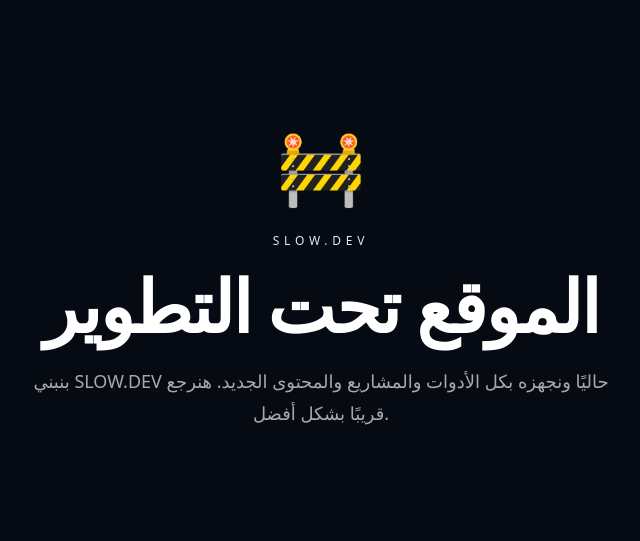
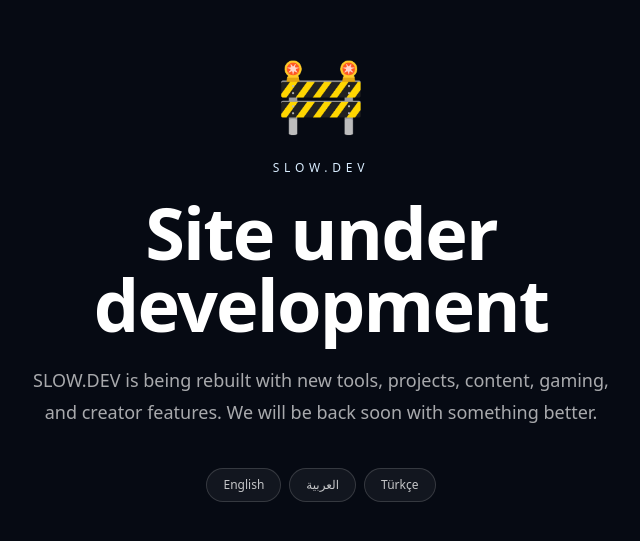
Before and after one commit to SLOW429/personal-site, a Next.js app: page / in a window 1280 px wide. Shown: the part 121-662 px from the top of the page, without its empty margins (319-959 px from the left). Built offline with nearby package versions, Linux system fonts and the light colour scheme.

Commit message:
feat: wire multilingual maintenance layout

```diff
--- a/app/layout.tsx
+++ b/app/layout.tsx
@@ -1,9 +1,12 @@
 import type { Metadata } from "next";
+import { headers } from "next/headers";
 import "./globals.css";
 import { SiteHeader } from "@/components/layout/site-header";
 import { SiteFooter } from "@/components/layout/site-footer";
 import HomeExpansion from "@/components/home/home-expansion";
 import { DevelopmentNotice } from "@/components/layout/development-notice";
+import { LanguageSwitcher } from "@/components/layout/language-switcher";
+import { isLocale, localeDirections, maintenanceCopy, type Locale } from "@/lib/i18n";
 
 const siteUrl = "https://slows.dev";
 
@@ -12,21 +15,25 @@ export const metadata: Metadata = {
   title: { default: "SLOW — Developer, Creator & Builder", template: "%s | SLOW" },
   description: "SLOW.DEV is currently under development.",
   alternates: { canonical: "/" },
+  robots: { index: false, follow: false },
 };
 
 export const viewport = { themeColor: "#060a13" };
 
-function MaintenancePage() {
+function MaintenancePage({ locale }: { locale: Locale }) {
+  const copy = maintenanceCopy[locale];
+
   return (
     <main className="min-h-screen bg-[#060a13] px-6 text-white">
       <div className="flex min-h-screen items-center justify-center text-center">
         <section className="max-w-2xl">
           <p className="text-5xl md:text-7xl">🚧</p>
-          <p className="mt-8 text-xs uppercase tracking-[0.4em] text-[#d9edff]">SLOW.DEV</p>
-          <h1 className="mt-5 text-5xl font-bold tracking-tight md:text-7xl">الموقع تحت التطوير</h1>
-          <p className="mx-auto mt-6 max-w-xl text-base leading-8 text-white/65 md:text-lg">
-            بنبني SLOW.DEV حاليًا ونجهزه بكل الأدوات والمشاريع والمحتوى الجديد. هنرجع قريبًا بشكل أفضل.
-          </p>
+          <p className="mt-8 text-xs uppercase tracking-[0.4em] text-[#d9edff]">{copy.eyebrow}</p>
+          <h1 className="mt-5 text-5xl font-bold tracking-tight md:text-7xl">{copy.title}</h1>
+          <p className="mx-auto mt-6 max-w-xl text-base leading-8 text-white/65 md:text-lg">{copy.body}</p>
+          <div className="mt-10">
+            <LanguageSwitcher />
+          </div>
         </section>
       </div>
     </main>
@@ -41,14 +48,18 @@ const structuredData = {
   description: "SLOW.DEV is currently under development.",
 };
 
-export default function RootLayout({ children }: Readonly<{ children: React.ReactNode }>) {
+export default async function RootLayout({ children }: Readonly<{ children: React.ReactNode }>) {
+  const requestHeaders = await headers();
+  const headerLocale = requestHeaders.get("x-site-locale");
+  const locale: Locale = isLocale(headerLocale) ? headerLocale : "en";
   const maintenanceMode = true;
+
   return (
-    <html lang="ar" className="h-full antialiased">
+    <html lang={locale} dir={localeDirections[locale]} className="h-full antialiased">
       <body className="min-h-full flex flex-col">
         {maintenanceMode ? (
           <>
-            <MaintenancePage />
+            <MaintenancePage locale={locale} />
             <script type="application/ld+json" dangerouslySetInnerHTML={{ __html: JSON.stringify(structuredData) }} />
           </>
         ) : (
```
